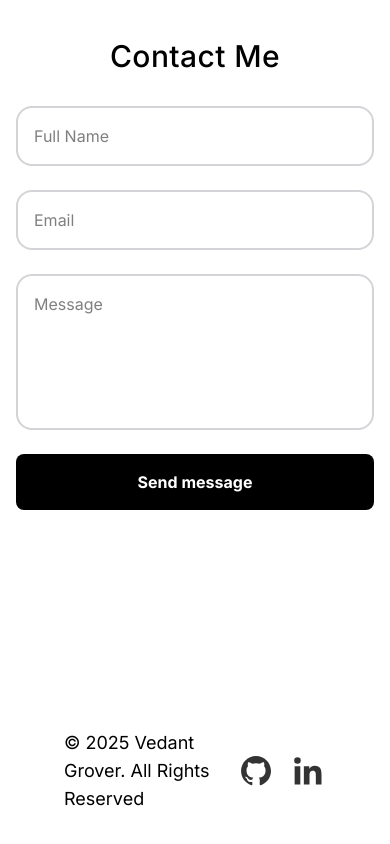
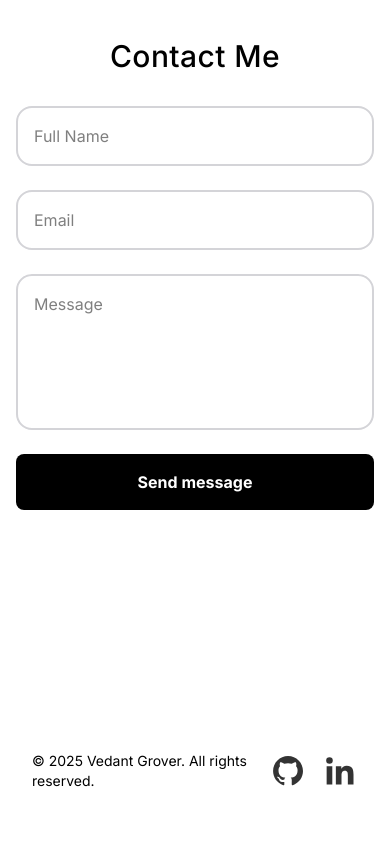
Before and after one commit to vedantgrover/VedantsPortfolio, a Next.js app: page / in a window 390 px wide. Shown: the part 3535-4379 px from the top of the page. Built offline with nearby package versions, Linux system fonts and the light colour scheme.

Commit message:
Make splashscreen and footer text smaller on small screens

```diff
--- a/app/components/Footer.tsx
+++ b/app/components/Footer.tsx
@@ -5,10 +5,10 @@ import Link from "next/link";
 
 const Footer = memo(() => {
   return (
-    <footer className="flex flex-row justify-between h-[150px] px-16">
-      <div className="flex items-center text-lg">
-        <div className="dark:text-white">
-          &copy; {new Date().getFullYear()} Vedant Grover. All Rights Reserved
+    <footer className="flex flex-row justify-between h-[150px] px-8 md:px-16">
+      <div className="flex items-center">
+        <div className="dark:text-white text-sm md:text-lg">
+          &copy; {new Date().getFullYear()} Vedant Grover. All rights reserved.
         </div>
       </div>
       <div className="flex md:hidden items-center text-lg gap-4">
--- a/app/components/SplashScreen.tsx
+++ b/app/components/SplashScreen.tsx
@@ -47,7 +47,7 @@ const SplashScreen = () => {
       >
         <div className="flex flex-col items-center">
           <div className="relative">
-            <h1 className="text-4xl font-bold text-zinc-800 dark:text-white">
+            <h1 className="text-3xl md:text-4xl text-center font-bold text-zinc-800 dark:text-white">
               {text}
               <motion.span
                 initial={{ opacity: 0 }}
@@ -62,7 +62,7 @@ const SplashScreen = () => {
             </h1>
           </div>
           <motion.div
-            className="h-1 w-24 bg-zinc-800 dark:bg-white mt-4 rounded-full"
+            className="h-0.5 md:h-1 w-24 bg-zinc-800 dark:bg-white mt-4 rounded-full"
             initial={{ width: 0 }}
             animate={{ width: 96 }}
             transition={{ delay: 0.3, duration: 0.5 }}
@@ -71,7 +71,7 @@ const SplashScreen = () => {
             <motion.p
               initial={{ opacity: 0 }}
               animate={{ opacity: 1 }}
-              className="mt-4 text-sm text-zinc-600 dark:text-zinc-400"
+              className="mt-4 text-xs md:text-sm text-zinc-600 dark:text-zinc-400"
             >
               Loading assets...
             </motion.p>
```
